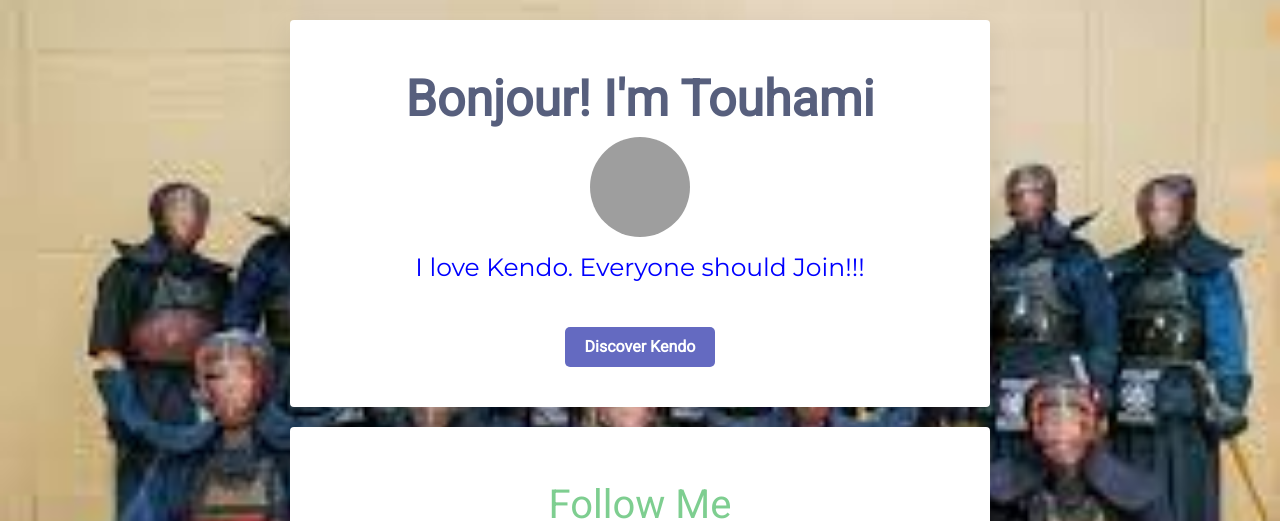
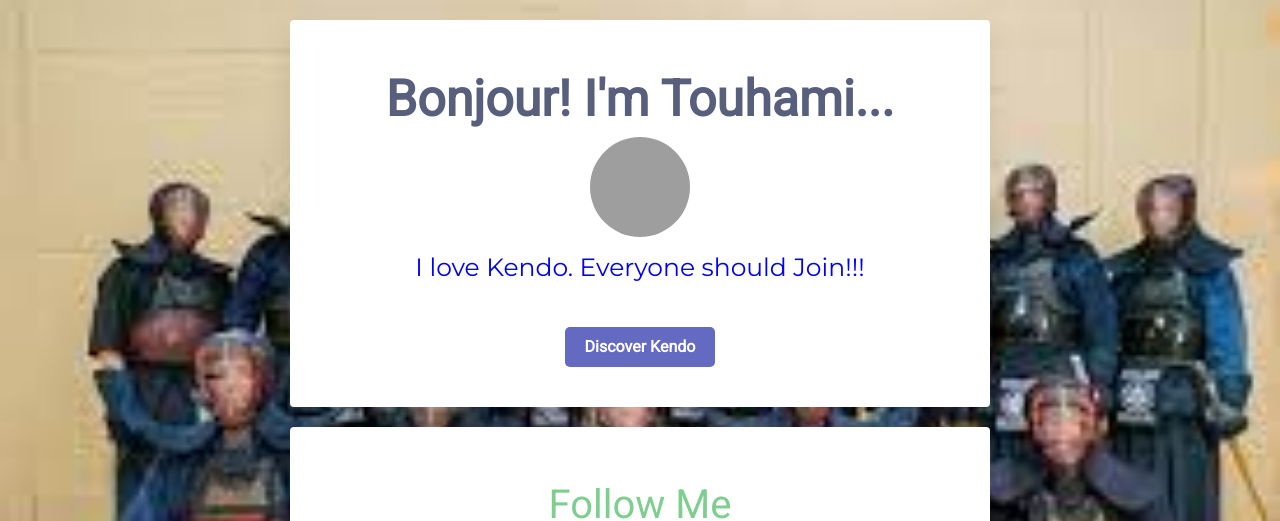
Before and after one commit to touhamiabi/profile2, a plain HTML site: page index.html in a window 1280 px wide. Shown: the top 521 px of the page. Drawn offline with Linux system fonts and the light colour scheme; grey boxes are pictures that could not be loaded.

Commit message:
my profile 3

```diff
--- a/index.html
+++ b/index.html
@@ -13,7 +13,7 @@
   <div class="container">
     <body>
       <div class="card-white">
-         <h1>Bonjour! I'm Touhami</h1>
+         <h1>Bonjour! I'm Touhami...</h1>
          <img class="img-circle" src="images/photo.JPG" alt="My Profile Photo">
          <p id="text-black">I love Kendo. Everyone should Join!!! </p>
          <a class="btn-navy" target="_blank" href="https://kendoayame.com/">Discover Kendo</a>
```
